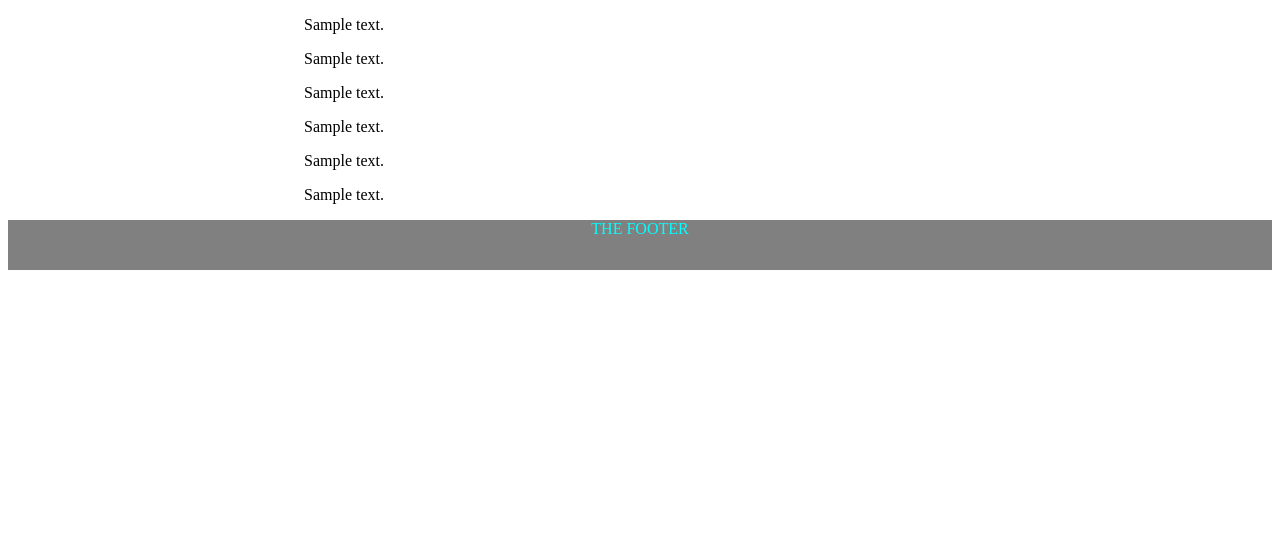
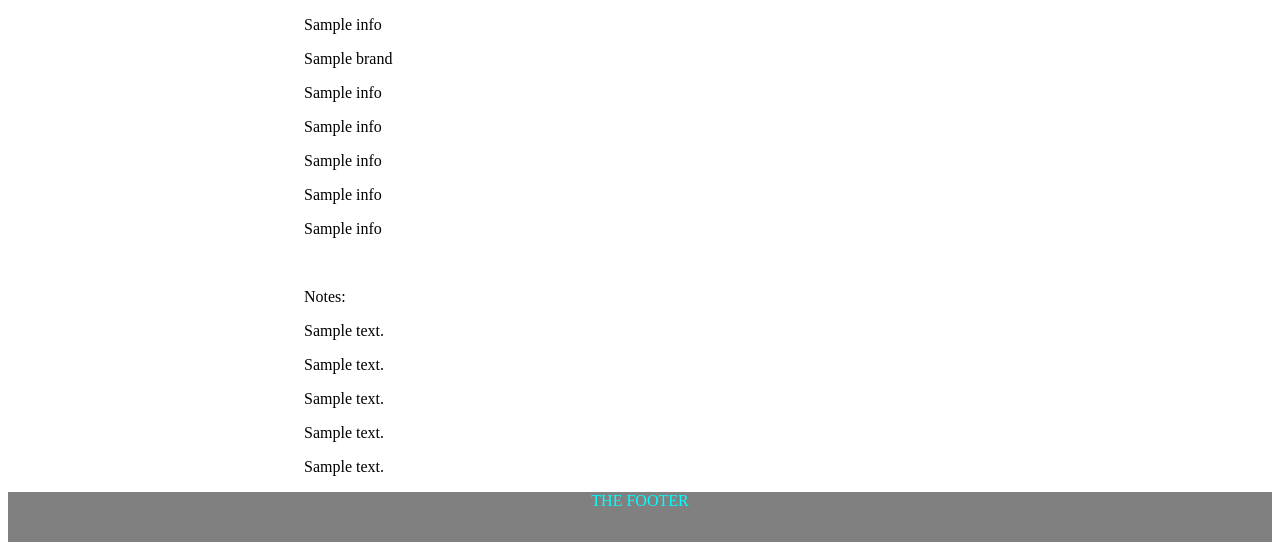
Before and after one commit to kos1070sc/fragrance, a Flask app: template templates/bottle_info.html in a window 1280 px wide. Shown: the part 108-654 px from the top of the page. Run offline with Flask 3, Linux system fonts and the light colour scheme; the template is opened without the code that fills it: most values are stand-ins (such as "Sample title", 1, 10 or a date in 2020).

Commit message:
routes updates

```diff
--- a/routes.py
+++ b/routes.py
@@ -26,19 +26,27 @@ def edp():
     connection = sqlite3.connect('fragrance.db') #connect to database
     cur = connection.cursor()
 
-    cur.execute("SELECT bottle_concentration FROM Fragrance where bottle_concentration = 'EDP';")
+    cur.execute('''SELECT bottle_concentration FROM Fragrance
+                WHERE bottle_concentration = 'EDP';''')
     fragrance_concentration = cur.fetchone()
 
-    cur.execute("SELECT bottle_name FROM Fragrance WHERE bottle_concentration = 'EDP';") #select bottle name
+    cur.execute('''SELECT bottle_name FROM Fragrance
+                WHERE bottle_concentration = 'EDP';''') #select bottle name
     fragrance_name = cur.fetchall()
 
-    cur.execute("SELECT brand_name from Fragrance INNER JOIN Designer ON Fragrance.bottle_brand = Designer.brand_id WHERE bottle_concentration = 'EDP';")
+    cur.execute('''SELECT brand_name from Fragrance INNER JOIN
+                Designer ON Fragrance.bottle_brand = Designer.brand_id
+                WHERE bottle_concentration = 'EDP';''')
     fragrance_brand = cur.fetchall() #select bottle brand
 
-    cur.execute("SELECT bottle_description FROM Fragrance WHERE bottle_concentration = 'EDP';")
+    cur.execute('''SELECT bottle_description FROM Fragrance
+                WHERE bottle_concentration = 'EDP';''')
     fragrance_desc = cur.fetchall() #select bottle description
 
-    cur.execute("SELECT bottle_name, note_name FROM Notebridge INNER JOIN Note ON NoteBridge.nid = Note.note_id INNER JOIN Fragrance ON NoteBridge.fid = Fragrance.bottle_id WHERE bottle_concentration = 'EDP';")
+    cur.execute('''SELECT bottle_name, note_name FROM Notebridge
+                INNER JOIN Note ON NoteBridge.nid = Note.note_id
+                INNER JOIN Fragrance ON NoteBridge.fid = Fragrance.bottle_id
+                WHERE bottle_concentration = 'EDP';''')
     fragrance_note = cur.fetchall()
 
 
@@ -55,21 +63,29 @@ def edp():
 def edt():
     connection = sqlite3.connect('fragrance.db') #connect to database
     cur = connection.cursor()
-    cur.execute("SELECT bottle_name FROM Fragrance WHERE bottle_concentration = 'EDT';") #select bottle name
+    cur.execute('''SELECT bottle_name FROM Fragrance WHERE
+                bottle_concentration = 'EDT';''') #select bottle name
     fragrance_name = cur.fetchall()
 
-    cur.execute("SELECT bottle_concentration FROM Fragrance where bottle_concentration = 'EDT';")
+    cur.execute('''SELECT bottle_concentration FROM Fragrance
+                WHERE bottle_concentration = 'EDT';''')
     fragrance_concentration = cur.fetchone()
 
-    cur.execute("SELECT brand_name from Fragrance INNER JOIN Designer ON Fragrance.bottle_brand = Designer.brand_id WHERE bottle_concentration = 'EDT';")
+    cur.execute('''SELECT brand_name from Fragrance INNER JOIN Designer
+                ON Fragrance.bottle_brand = Designer.brand_id WHERE
+                bottle_concentration = 'EDT';''')
+
     fragrance_brand = cur.fetchall() #select bottle brand
 
-    cur.execute("SELECT bottle_description FROM Fragrance WHERE bottle_concentration = 'EDT';")
+    cur.execute('''SELECT bottle_description FROM Fragrance WHERE
+                bottle_concentration = 'EDT';''')
     fragrance_desc = cur.fetchall() #select bottle description
 
-    cur.execute("SELECT bottle_name, note_name FROM Notebridge INNER JOIN Note ON NoteBridge.nid = Note.note_id INNER JOIN Fragrance ON NoteBridge.fid = Fragrance.bottle_id WHERE bottle_concentration = 'EDT';")
+    cur.execute('''SELECT bottle_name, note_name FROM Notebridge
+                INNER JOIN Note ON NoteBridge.nid = Note.note_id
+                INNER JOIN Fragrance ON NoteBridge.fid = Fragrance.bottle_id
+                WHERE bottle_concentration = 'EDT';''')
     fragrance_note = cur.fetchall()
-
     connection.close()
 
 
@@ -86,9 +102,28 @@ def edt():
 def bottle(id):
     connection = sqlite3.connect('fragrance.db') #connect to database
     cur = connection.cursor()
-    cur.execute("SELECT bottle_name, note_name FROM Notebridge INNER JOIN Note ON NoteBridge.nid = Note.note_id INNER JOIN Fragrance ON NoteBridge.fid = Fragrance.bottle_id WHERE bottle_id = ?", (id,))
+
+    #bottle info
+    cur.execute('''SELECT bottle_name, bottle_description, bottle_concentration,
+                bottle_longevity, bottle_size, bottle_price FROM Fragrance WHERE
+                bottle_id = ?;''', (id,))
+    fragrance_info = cur.fetchone()
+
+    #select bottle brand
+    cur.execute('''SELECT brand_name from Fragrance INNER JOIN Designer ON
+                Fragrance.bottle_brand = Designer.brand_id
+                WHERE bottle_id = ?;''', (id,))
+    fragrance_brand = cur.fetchone()
+
+
+    #notes
+    cur.execute('''SELECT bottle_name, note_name FROM Notebridge INNER JOIN
+                Note ON NoteBridge.nid = Note.note_id INNER JOIN Fragrance
+                ON NoteBridge.fid = Fragrance.bottle_id WHERE bottle_id = ?''', (id,))
+
     fragrance_note = cur.fetchall()
-    return render_template("bottle_info.html", note = fragrance_note)
+    return render_template("bottle_info.html", note = fragrance_note,
+                            brand = fragrance_brand, info = fragrance_info)
 
 
 
@@ -105,5 +140,15 @@ def comparision():
         return render_template('comparision.html', info = result)
 
 
+@app.route('/triangles/<int:size>')
+def triangles(size):
+    triangle = ""
+    for i in range(1, size + 1):
+        triangle += '*' * i + '<br>'
+    return f"<html><body><pre>{triangle}</pre></body></html>"
+
+
+
+
 if __name__ == "__main__":
     app.run(debug=True)
--- a/templates/bottle_info.html
+++ b/templates/bottle_info.html
@@ -3,12 +3,22 @@
 
 {%block content%}
 
+<p>{{info[0]}}</p>
+<p>{{brand[0]}}</p>
+<p>{{info[1]}}</p>
+<p>{{info[2]}}</p>
+<p>{{info[3]}}</p>
+<p>{{info[4]}}</p>
+<p>{{info[5]}}</p>
+
+<br>
+<p>Notes:</p>
 <p>{{note[0]}}</p>
 <p>{{note[1]}}</p>
 <p>{{note[2]}}</p>
 <p>{{note[3]}}</p>
 <p>{{note[4]}}</p>
-<p>{{note[5]}}</p>
+
 
 
 {%endblock%}
```
